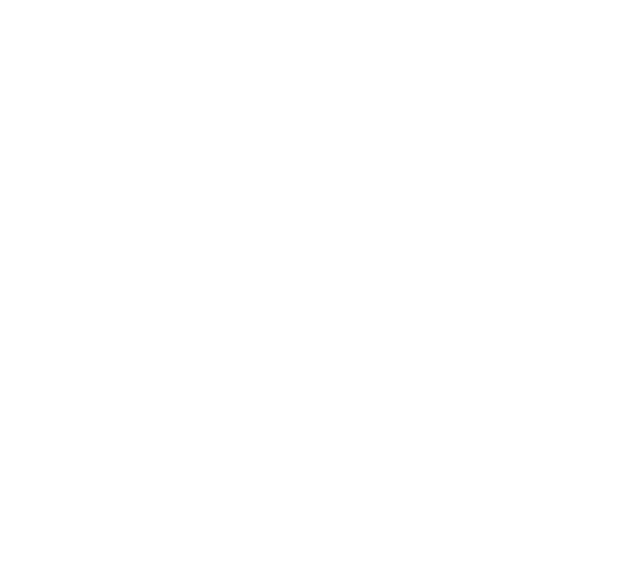
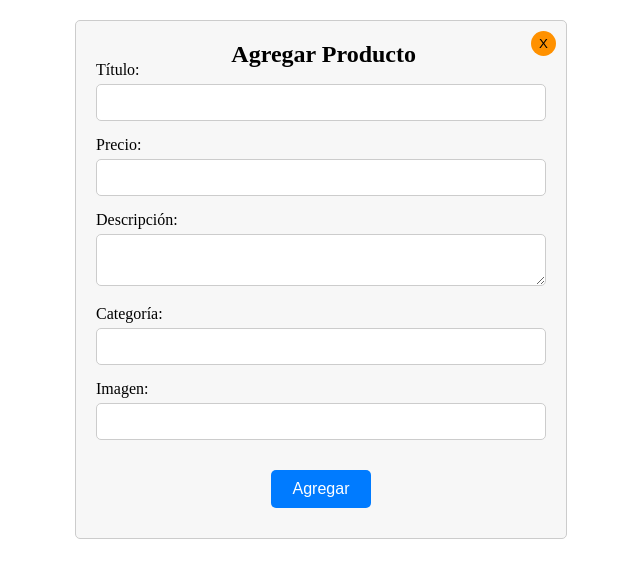
Before and after one commit to MiguelLopezCa/tiendaFalsa, a Vue app in the folder tiendaFalsa/: page /agregar in a window 1280 px wide. Before the commit this address had no page. Shown: the top 578 px of the page, without its empty margins (319-959 px from the left). Built offline with nearby package versions, Linux system fonts and the light colour scheme.

Commit message:
agregar listo.
Se creo un componente para agragar donde simula el funcionamiento del metodo en la api

```diff
--- /dev/null
+++ b/tiendaFalsa/src/components/AgregarPro.vue
@@ -0,0 +1,157 @@
+<template>
+  <div class="product-container">
+
+    <div class="form-container">
+      <h2 class="h" >Agregar Producto</h2>
+      <button class="close-button" @click="volver">X</button>
+      <form @submit.prevent="Guardar()">
+        <div class="form-group">
+          <label for="title">Título:</label>
+          <input type="text" id="title" v-model="producto.title" required />
+        </div>
+        <div class="form-group">
+          <label for="price">Precio:</label>
+          <input type="number" id="price" v-model="producto.price" required />
+        </div>
+        <div class="form-group">
+          <label for="description">Descripción:</label>
+          <textarea id="description" v-model="producto.description" required></textarea>
+        </div>
+        <div class="form-group">
+          <label for="category">Categoría:</label>
+          <input type="text" id="category" v-model="producto.category" required />
+        </div>
+        <div class="form-group">
+          <label for="image">Imagen:</label>
+          <input type="url" id="image" v-model="producto.image" />
+        </div>
+        <div class="button-container">
+          <button type="submit" class="button">Agregar</button>
+        </div>
+      </form>
+    </div>
+  </div>
+</template>
+
+<script setup>
+import { ref } from 'vue';
+import { useRouter } from 'vue-router';
+const router = useRouter();
+const producto = ref({
+  title: '',
+  price: '',
+  description: '',
+  image: '',
+  category: '',
+});
+
+const volver = () => {
+  router.push('/productos');
+};
+
+const Guardar = async () => {
+  // Lógica para guardar el producto
+  try {
+    const response = await fetch('https://fakestoreapi.com/products', {
+      method: 'POST',
+      headers: {
+        'Content-Type': 'application/json',
+      },
+      body: JSON.stringify(producto.value),
+    });
+
+    if (response.ok) {
+      alert('Producto guardado correctamente');
+      // Limpiar el formulario después de guardar
+      producto.value = {
+        title: '',
+        price: '',
+        description: '',
+        image: '',
+        category: '',
+      };
+    } else {
+      console.error('Error al guardar el producto');
+    }
+  } catch (error) {
+    console.error('Error en la solicitud:', error);
+  }
+};
+</script>
+
+<style scoped>
+.product-container {
+  text-align: center;
+  padding: 20px;
+  border: 1px solid #ccc;
+  border-radius: 5px;
+  margin: 20px auto;
+  width: 450px;
+  height: auto;
+  background-color: #f7f7f7;
+  display: flex;
+  flex-direction: column;
+  justify-content: space-between;
+  position: relative;
+}
+
+.form-container {
+  margin-top: 20px;
+  text-align: left;
+}
+
+.form-group {
+  margin-bottom: 15px;
+}
+
+.form-group label {
+  display: block;
+  margin-bottom: 5px;
+}
+
+.form-group input,
+.form-group textarea {
+  width: 95%;
+  padding: 10px;
+  border: 1px solid #ccc;
+  border-radius: 5px;
+}
+
+.button-container {
+  display: flex;
+  justify-content: center;
+  margin-top: 20px;
+}
+
+.button {
+  background-color: #007bff;
+  color: #fff;
+  border: none;
+  padding: 10px 20px;
+  font-size: 16px;
+  border-radius: 5px;
+  cursor: pointer;
+  margin: 10px;
+  width: 100px;
+}
+
+.button:hover {
+  background-color: #0056b3;
+}
+
+.close-button {
+  position: absolute;
+  top: 10px;
+  right: 10px;
+  width: 25px;
+  height: 25px;
+  border: transparent;
+  border-radius: 100%;
+  background: rgb(255, 145, 0);
+}
+.h{
+  position: absolute;
+  top: 0px;
+  right: 150px;
+}
+</style>
--- a/tiendaFalsa/src/components/Login.vue
+++ b/tiendaFalsa/src/components/Login.vue
@@ -35,7 +35,7 @@
       username: username.value,
       password: password.value,
     })
-    .then((response) => {z
+    .then((response) => {
       router.push('/productos');
     })
     .catch((error) => {
--- a/tiendaFalsa/src/components/Productos.vue
+++ b/tiendaFalsa/src/components/Productos.vue
@@ -4,7 +4,7 @@
       <h1>Lista de Productos</h1>
     </header>
     <nav class="nav">
-      <h1>hola</h1>
+      <button @click="agregarProductos()">Agregar Productos</button>
     </nav>
     <section class="section">
       <div class="product-list">
@@ -17,6 +17,10 @@
               <h2>{{ producto.title }}</h2>
               <p>Precio: ${{ producto.price }}</p>
             </div>
+            <div class="product-actions">
+              <button @click="modificarProducto(producto.id)">Modificar</button>
+              <button @click="eliminarProducto(producto.id)">Eliminar</button>
+            </div>
           </div>
         </div>
       </div>
@@ -27,8 +31,14 @@
 <script setup>
 import { ref, onMounted } from 'vue';
 import axios from 'axios';
+import { useRouter } from 'vue-router';
 
+const router = useRouter();
 const productos = ref([]);
+
+const agregarProductos = () => {
+  router.push('/agregar');
+};
 
 const cargarProductos = () => {
   axios
@@ -38,6 +48,25 @@
     })
     .catch((error) => {
       console.error('Error al obtener los productos:', error);
+    });
+};
+
+const modificarProducto = (id) => {
+  router.push('/agregar');
+};
+
+const eliminarProducto = (id) => {
+  fetch(`https://fakestoreapi.com/products/${id}`, {
+    method: "DELETE"
+  })
+    .then(res => res.json())
+    .then(json => {
+      console.log(json);
+      cargarProductos();
+      alert("Producto eliminado")
+    })
+    .catch(error => {
+      console.error('Error al eliminar el producto:', error);
     });
 };
 
@@ -96,14 +125,23 @@
 }
 
 .product-info {
-  margin-left: 20px; /* Espacio entre la imagen y el texto */
+  margin-left: 20px;
 }
 
 .product-info h2 {
-  margin-left: 20px; /* Espacio entre la imagen y el texto */
+  margin-left: 20px;
 }
 
 .product-info p {
   margin: 20px;
 }
+
+.product-actions {
+  display: flex;
+  flex-direction: column;
+}
+
+.product-actions button {
+  margin-top: 10px;
+}
 </style>
--- a/tiendaFalsa/src/router/index.ts
+++ b/tiendaFalsa/src/router/index.ts
@@ -25,6 +25,14 @@
         title: 'Productos' // Metainformación para esta ruta
       }
     },
+
+    {
+      path: '/agregar', // Ejemplo de otra ruta
+      component: () => import('../components/AgregarPro.vue'),
+      meta: {
+        title: 'Agregar Productos' // Metainformación para esta ruta
+      }
+    }
     // Puedes agregar más rutas aquí
   ]
 });
```
Also changed, not shown: tiendaFalsa/src/components/AgregarProductos.Vue (deleted, +0 -91 lines).
